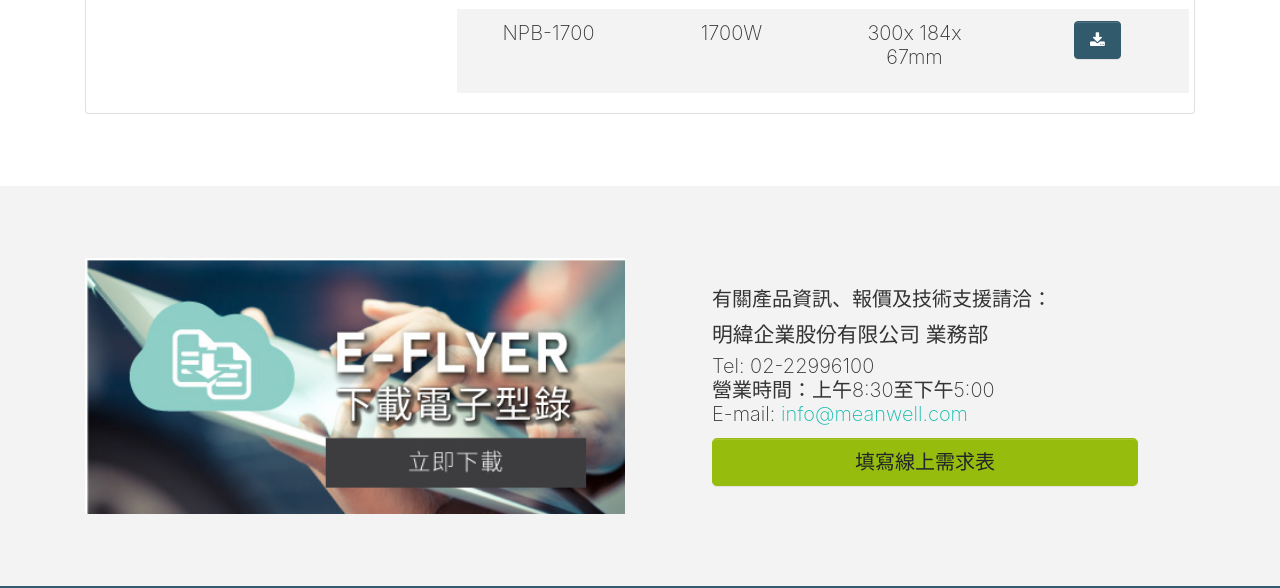
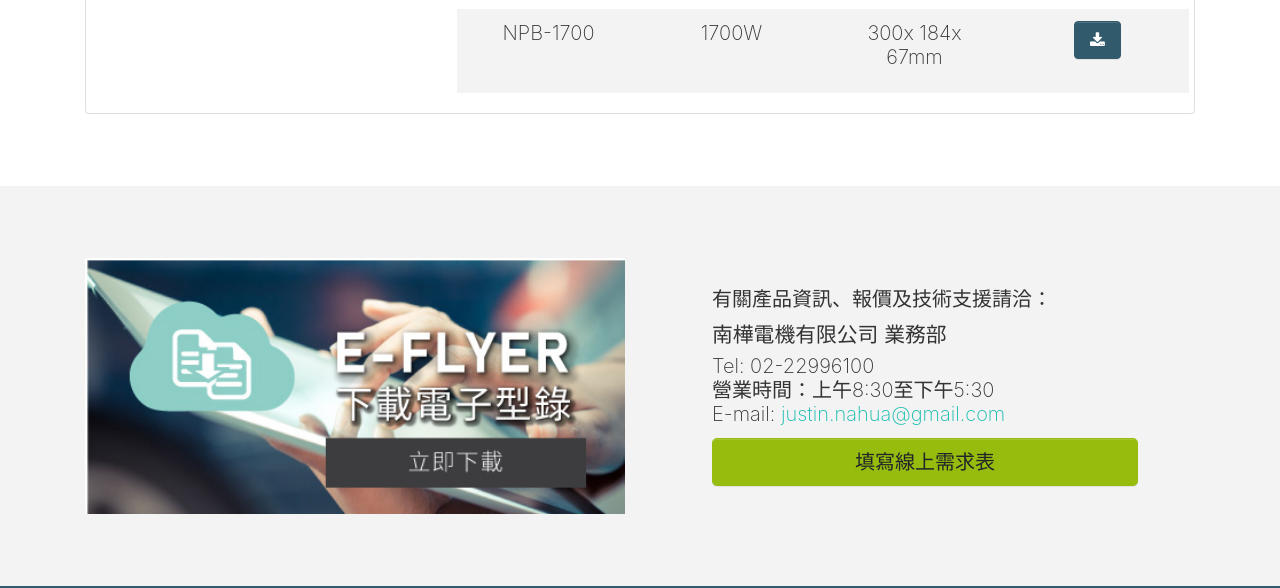
Before and after one commit to Justindays/LandingPage_NTS_tw, a plain HTML site: page index.html in a window 1280 px wide. Shown: the part 5919-6507 px from the top of the page. Drawn offline with nearby package versions, Linux system fonts and the light colour scheme.

Commit message:
業務聯絡資料更新

```diff
--- a/index.html
+++ b/index.html
@@ -953,11 +953,11 @@
           <div class="col-md-6"><a href="http://distributor.meanwell.com/member/marketing/Flyer-NTS_tw.pdf" target="_blank"> <img class="img-fluid d-block mx-auto" src="images/wireframe_25.jpg" width="120%"></a> </div>
           <div class="px-md-5 p-3 col-md-6 d-flex flex-column justify-content-center">
             <h5>有關產品資訊、報價及技術支援請洽：</h5>
-            <h2 class="lead mb-1"><strong>明緯企業股份有限公司 業務部</strong></h2>
-            <h5 class="mb-2">Tel: 02-22996100<br>營業時間：上午8:30至下午5:00<br>
-            E-mail:<a href="mailto:info@meanwell.com" target="_blank"> info@meanwell.com</a></h5>
+            <h2 class="lead mb-1"><strong>南樺電機有限公司 業務部</strong></h2>
+            <h5 class="mb-2">Tel: 02-22996100<br>營業時間：上午8:30至下午5:30<br>
+            E-mail:<a href="justin.nahua@gmail.com" target="_blank"> justin.nahua@gmail.com</a></h5>
             <div class="row">
-              <div class="col-md-12"><a href="http://www.meanwell.com.tw/serviceBusiness.aspx?icon" class="btn btn-block btn-lg w-120 btn-secondary" target="_blank"> 填寫線上需求表 </a></div>
+              <div class="col-md-12"><a href="https://docs.google.com/forms/d/e/1FAIpQLSeVOcX27vGJY4OfzCeQqTN1VmacOMBI85xIlnvym4HL8jUOSA/viewform?usp=dialog" class="btn btn-block btn-lg w-120 btn-secondary" target="_blank"> 填寫線上需求表 </a></div>
             </div>
           </div>
         </div>
```
